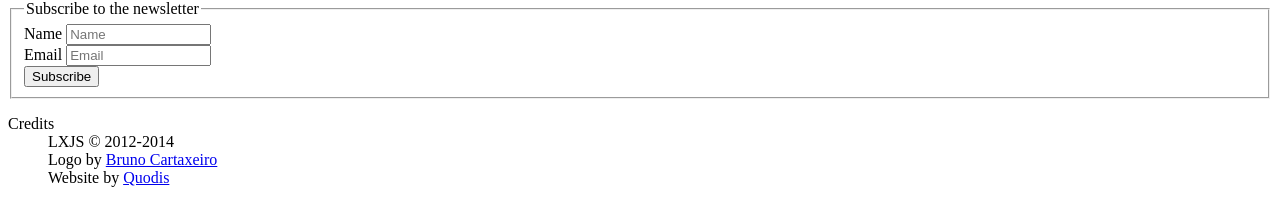
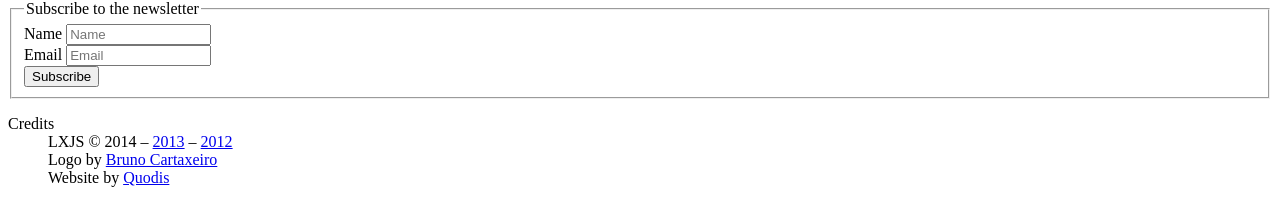
Before and after one commit to LXJS/lxjs-site-2014, a Jekyll site: the page built from src/index.html, in a window 1280 px wide. Shown: the part 1117-1317 px from the top of the page. Built offline with Jekyll 4.4.1, drawn with Linux system fonts in a browser that asks for light colours; nearby versions of some CDN libraries; Markdown is read by kramdown in place of the engine named in the settings.

Commit message:
Added links to 2013 and 2013 on footer

```diff
--- a/src/_layouts/default.html
+++ b/src/_layouts/default.html
@@ -94,7 +94,7 @@
           <div class="inner">
             <dl class="copyright">
               <dt class="visually-hidden">Credits</dt>
-              <dd>LXJS © 2012-2014</dd>
+              <dd>LXJS © 2014 &ndash; <a href="http://2013.lxjs.org">2013</a> &ndash; <a href="http://2012.lxjs.org">2012</a></dd>
               <dd>Logo by <a target="_blank" href="http://twitter.com/Aworkz" title="Visit Bruno Cartaxeiro Twitter profile">Bruno Cartaxeiro</a></dd>
               <dd>Website by <a target="_blank" href="http://quodis.com/" title="Visit Quodis website">Quodis</a></dd>
             </dl>
```
